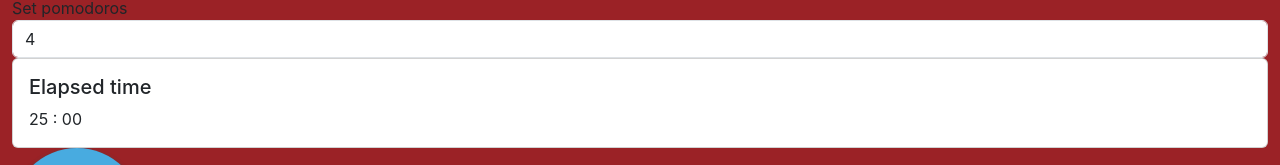
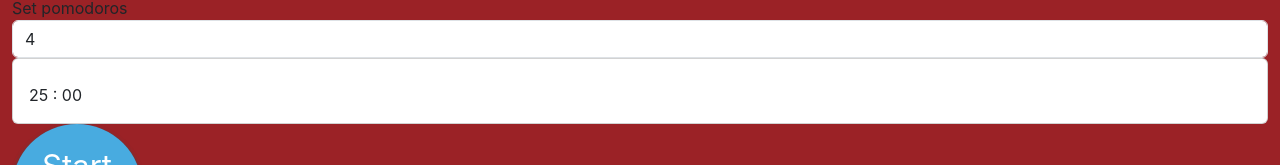
Before and after one commit to extremito/pomodoro-web-app, a React (Create React App) app: page / in a window 1280 px wide. Shown: the part 184-349 px from the top of the page. Built offline with nearby package versions, Linux system fonts and the light colour scheme.

Commit message:
Updated display title

```diff
--- a/src/components/TimeDisplay/TimeDisplay.tsx
+++ b/src/components/TimeDisplay/TimeDisplay.tsx
@@ -4,10 +4,28 @@ import formatInt from "../../utils/format/formatInt";
 
 interface TimeDisplay {
   timeset: number;
+  displayPomodoro: boolean;
+  displayRest: boolean;
   seconds?: number;
 }
 
-const TimeDisplay = ({ timeset, seconds = 0 }: TimeDisplay) => {
+const getDisplayTitle = (pomodoroRunning: boolean, restRunning: boolean) => {
+  switch (true) {
+    case pomodoroRunning: {
+      return "Remaining pomodoro time";
+    }
+    case restRunning: {
+      return "Remaining rest time";
+    }
+  }
+};
+
+const TimeDisplay = ({
+  timeset,
+  displayPomodoro,
+  displayRest,
+  seconds = 0,
+}: TimeDisplay) => {
   const timeLeft = timeset - seconds;
   const secondsLeft = timeLeft % 60;
   const minutes = Math.trunc(timeLeft / 60);
@@ -15,7 +33,9 @@ const TimeDisplay = ({ timeset, seconds = 0 }: TimeDisplay) => {
   return (
     <div className="card">
       <div className="card-body">
-        <h5 className="card-title">Elapsed time</h5>
+        <h5 className="card-title">
+          {getDisplayTitle(displayPomodoro, displayRest)}
+        </h5>
         <p className="card-text">
           {minutes} : {formatInt(secondsLeft, 2)}
         </p>
@@ -25,6 +45,9 @@ const TimeDisplay = ({ timeset, seconds = 0 }: TimeDisplay) => {
 };
 
 TimeDisplay.propTypes = {
+  timeset: PropTypes.number.isRequired,
+  displayPomodoro: PropTypes.bool.isRequired,
+  displayRest: PropTypes.bool.isRequired,
   seconds: PropTypes.number,
 };
 
```
Also changed, not shown: 1 other file (tests, documents, lock files or other folders).
